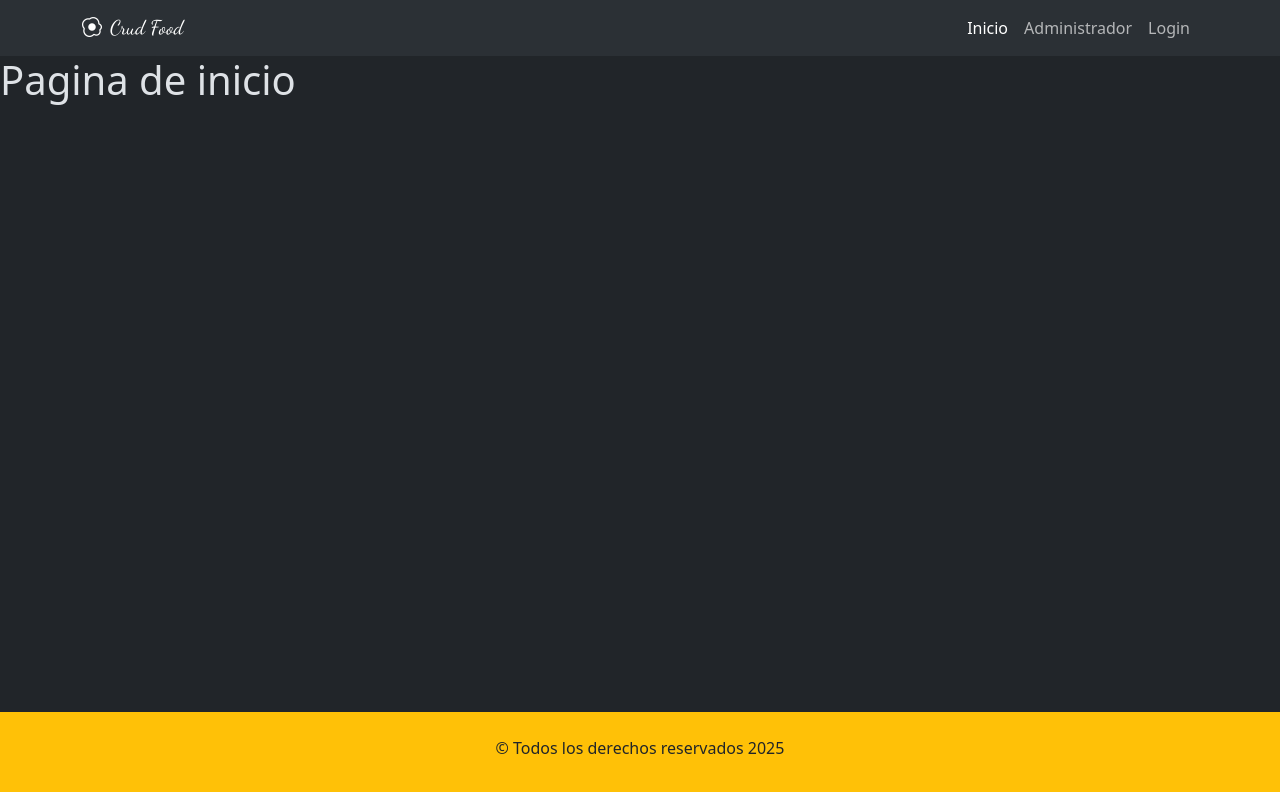
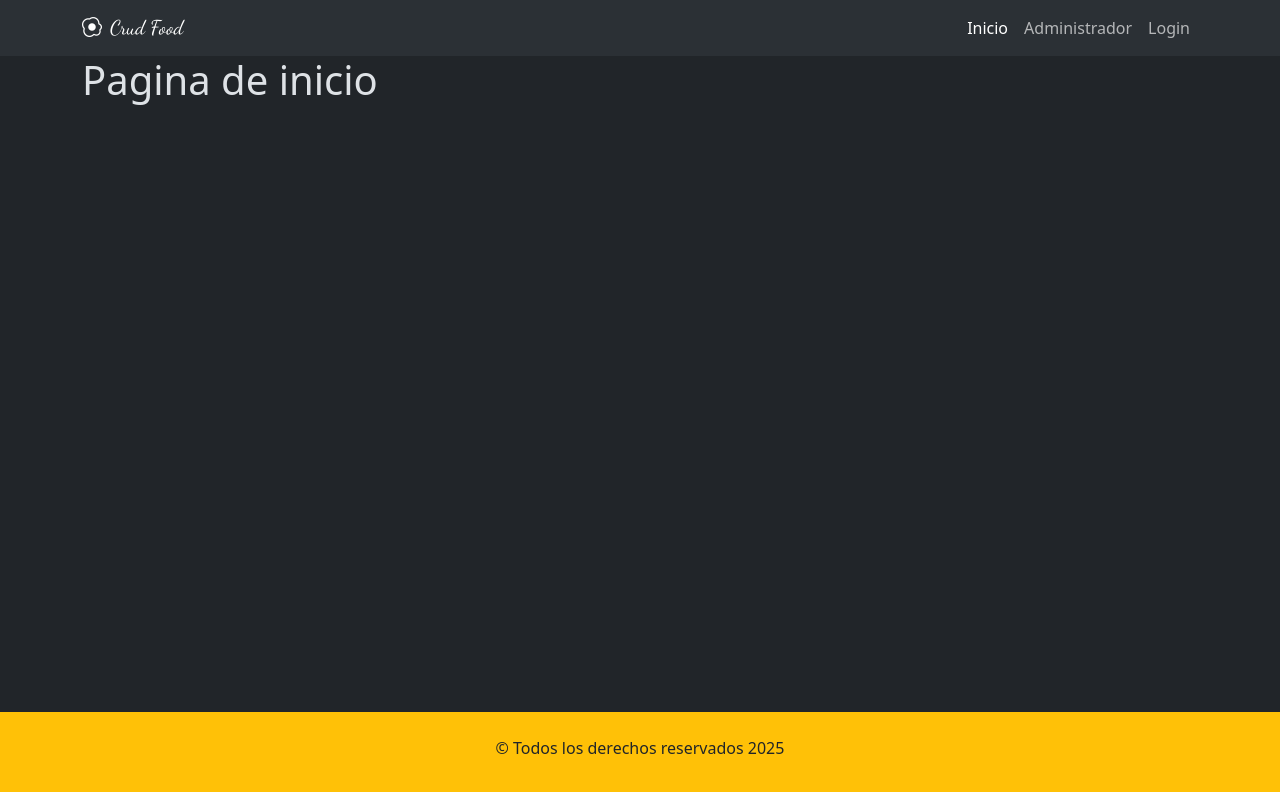
Before and after one commit to RoblesLuis2212/crudFood, a React (Vite) app: page / in a window 1280 px wide. Shown: the top 792 px of the page. Built offline with nearby package versions, Linux system fonts and the light colour scheme; a web font is replaced by a local one.

Commit message:
Agregue clase container al main

```diff
--- a/src/App.jsx
+++ b/src/App.jsx
@@ -14,7 +14,7 @@ function App() {
     <>
       <BrowserRouter>
         <Menu></Menu>
-        <main>
+        <main className="container">
           <Routes>
             <Route path="/" element={<Inicio></Inicio>}></Route>
             <Route
```
